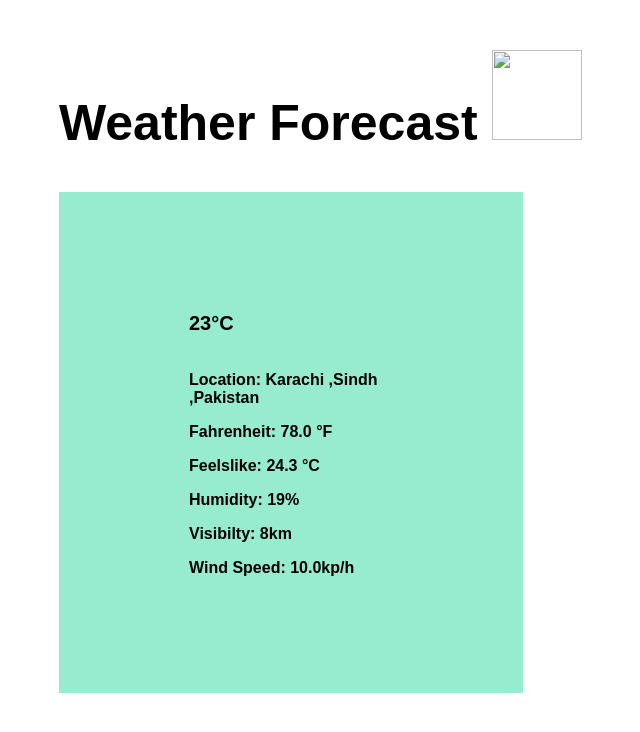
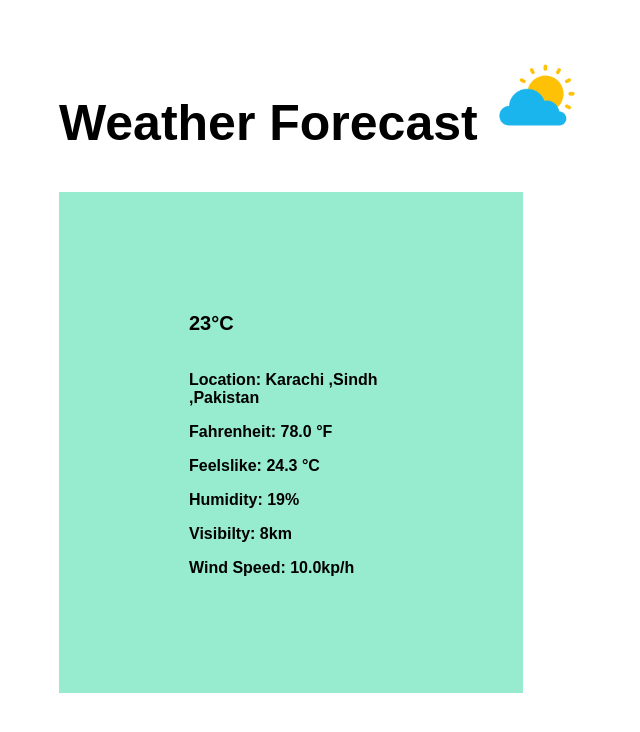
Before and after one commit to ismailkhan9808/Weather-Forecast, a plain HTML site: page weather/index.html in a window 1280 px wide. Shown: the whole page, without its empty margins (349-989 px from the left). Drawn offline with nearby package versions, Linux system fonts and the light colour scheme; no server answers.

Commit message:
Update index.html

```diff
--- a/weather/index.html
+++ b/weather/index.html
@@ -38,7 +38,7 @@ p{
 
 
 
-<h1 id="heading"><b>Weather Forecast <img src="weather/weather02-512.webp" width="90px" height="90px"></b></h1>
+<h1 id="heading"><b>Weather Forecast <img src="weather02-512.webp" width="90px" height="90px"></b></h1>
    <div class="container">
     <div class="" style="display: flex; align-items: center;">
     <img id="condimage" src="" alt="">
```
